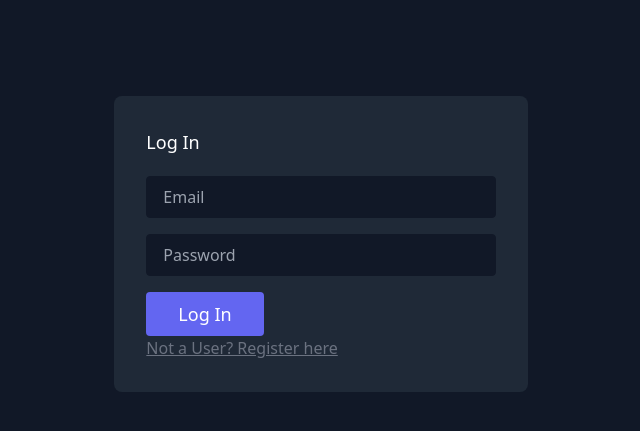
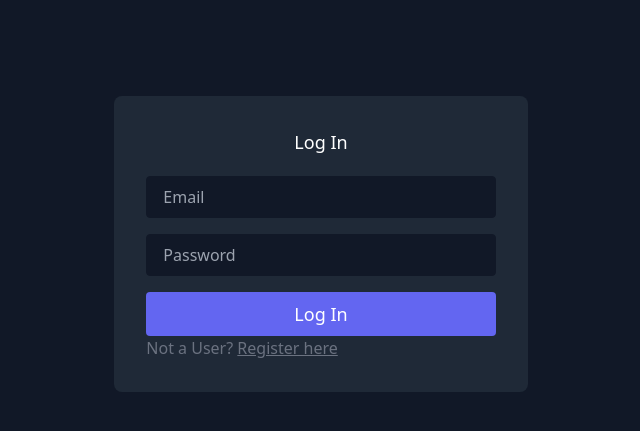
Before and after one commit to akansh2000/DBMS_Project, a Flask app: page /loginForm in a window 1280 px wide. Shown: the part 80-511 px from the top of the page, without its empty margins (319-959 px from the left). Run offline with Flask 2, Linux system fonts and the light colour scheme.

Commit message:
Updated CSS of login/register

```diff
--- a/server.py
+++ b/server.py
@@ -17,7 +17,6 @@ def getLoginDetails():
 
         query = f"SELECT User_ID, First_name FROM user WHERE Email = '{session['email']}'"
         data = execute_read_query(connection, query)
-        print(data)
         userID, firstName = data[0][0], data[0][1]
         query = f"SELECT count(product_ID) FROM cart WHERE user_ID = '{userID}'"
         data = execute_read_query(connection, query)
--- a/templates/login.html
+++ b/templates/login.html
@@ -46,7 +46,7 @@
 
       <section class="text-gray-500 bg-gray-900 body-font">
         <div class="container px-5 py-24 mx-auto flex flex-wrap justify-center items-center" >
-          <div class="lg:w-2/6 md:w-1/2 bg-gray-800 rounded-lg p-8 flex flex-col w-full mt-10 md:mt-0">
+          <div class="lg:w-2/6 md:w-1/2 bg-gray-800 rounded-lg p-8 flex flex-col items-center w-full mt-10 md:mt-0">
             <h5 class="text-white text-lg font-medium title-font mb-5">Log In</h2>
 
             <form action="/login" method="POST">
@@ -57,8 +57,8 @@
               <p class=error><strong>Error:</strong> {{ error }}
                 <br>
             {% endif %}
-            <button class="text-white bg-indigo-500 border-0 py-2 px-8 focus:outline-none hover:bg-indigo-600 rounded text-lg">Log In</button><br>
-            <a href="/registerationForm" class = "underline"> Not a User? Register here</a>
+            <button class="text-white bg-indigo-500 border-0 py-2 px-8 focus:outline-none hover:bg-indigo-600 rounded text-lg w-full">Log In</button><br>
+            <label> Not a User? <a href="/registerationForm" class = "underline hover:text-white">Register here</a></label>
             </form>
           </div>
         </div>
--- a/templates/register.html
+++ b/templates/register.html
@@ -71,8 +71,8 @@
                <p class=error><strong>Error:</strong> {{ error }}
                  <br>
                 {% endif %}
-                <button type="submit" value="Register" class="text-white bg-indigo-500 border-0 py-2 px-8 focus:outline-none hover:bg-indigo-600 rounded text-lg">Register</button><br>
-                <div><a href="/loginForm" class="hover:text-white">Already have an account? Login here</a></div>
+                <button type="submit" value="Register" class="text-white bg-indigo-500 border-0 py-2 px-8 focus:outline-none hover:bg-indigo-600 rounded text-lg w-full">Register</button><br>
+                <div>Already have an account? <a href="/loginForm" class="hover:text-white underline">Login here</a></div>
          		</form>
           </div>
         </div>
```
